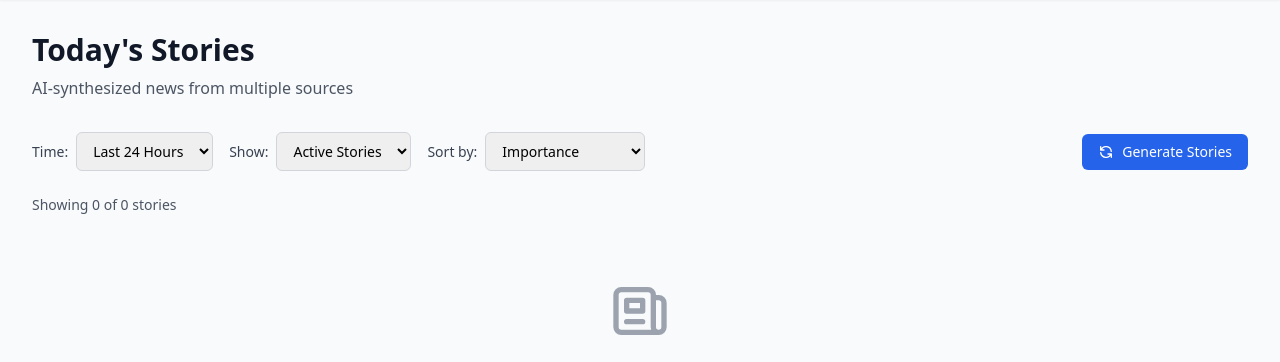
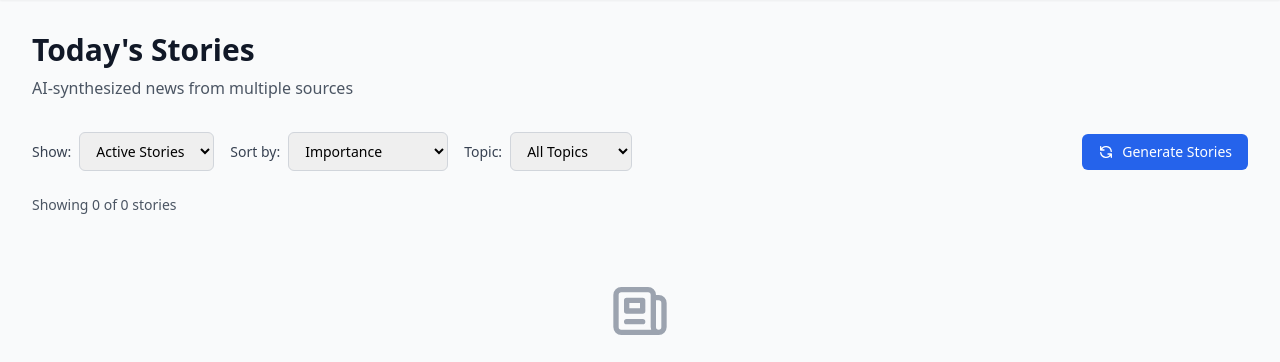
Before and after one commit to Deim0s13/newsbrief, a FastAPI app: page / in a window 1280 px wide. Shown: the part 65-427 px from the top of the page. Run offline with FastAPI, Linux system fonts and the light colour scheme; data that the repository does not hold is empty; parts of the project's set-up code (start-up, migrations or seed data) failed here and were passed over.

Commit message:
Fix #81: Stories page filters not working
Root cause: stories.js loaded in wrong location, app.js conflicts

Changes:
- Remove Time filter (redundant with Status + Sort options)
- Add Topic filter to filter stories by topic
- Move stories.js to {% block scripts %} for proper load order
- Add guard in app.js to only run on Articles page
- Add 'topic' parameter to GET /stories API endpoint
- Add topic filtering to get_stories() in stories.py

The Time filter was removed because:
- Stories are generated daily and archived after 7 days
- Status filter (Active/Archived) handles temporal filtering
- Sort by 'Latest Generated' shows newest stories first

```diff
--- a/app/main.py
+++ b/app/main.py
@@ -1470,6 +1470,9 @@ def list_stories_endpoint(
     order_by: str = Query(
         "importance", description="Sort field: importance, freshness, or generated_at"
     ),
+    topic: str = Query(
+        None, description="Filter by topic (e.g., 'ai-ml', 'security', 'politics')"
+    ),
 ):
     """
     List stories with filtering, sorting, and pagination.
@@ -1482,6 +1485,7 @@ def list_stories_endpoint(
         offset: Pagination offset (default: 0)
         status: Filter by status - 'active', 'archived', or 'all' (default: active)
         order_by: Sort field - 'importance', 'freshness', or 'generated_at' (default: importance)
+        topic: Filter by topic (optional)
 
     Returns:
         List of stories with metadata and supporting article summaries
@@ -1510,12 +1514,19 @@ def list_stories_endpoint(
                 offset=offset,
                 status=status_filter,
                 order_by=order_by,
+                topic=topic,
             )
 
             # Get total count for pagination
+            conditions = []
+            if status_filter:
+                conditions.append(f"status = '{status_filter}'")
+            if topic:
+                conditions.append(f"topics_json LIKE '%\"{topic}\"%'")
+
             count_query = "SELECT COUNT(*) FROM stories"
-            if status_filter:
-                count_query += f" WHERE status = '{status_filter}'"
+            if conditions:
+                count_query += " WHERE " + " AND ".join(conditions)
 
             total = s.execute(text(count_query)).scalar() or 0
 
--- a/app/static/js/app.js
+++ b/app/static/js/app.js
@@ -3,12 +3,16 @@
 
 document.addEventListener('DOMContentLoaded', function() {
     initializeDarkMode();
-    loadArticles();
-    setupEventListeners();
+
+    // Only run articles-specific code on the Articles page
+    if (document.getElementById('articles-container')) {
+        loadArticles();
+        setupArticleEventListeners();
+    }
 });
 
-// Setup all event listeners
-function setupEventListeners() {
+// Setup event listeners for Articles page
+function setupArticleEventListeners() {
     // Dark mode toggle
     const darkModeToggle = document.getElementById('dark-mode-toggle');
     if (darkModeToggle) {
--- a/app/static/js/stories.js
+++ b/app/static/js/stories.js
@@ -9,18 +9,18 @@ document.addEventListener('DOMContentLoaded', function() {
 // Setup all event listeners
 function setupEventListeners() {
     // Filter changes
-    const timeFilter = document.getElementById('time-filter');
     const statusFilter = document.getElementById('status-filter');
     const sortFilter = document.getElementById('sort-filter');
+    const topicFilter = document.getElementById('topic-filter');
 
-    if (timeFilter) {
-        timeFilter.addEventListener('change', loadStories);
-    }
     if (statusFilter) {
         statusFilter.addEventListener('change', loadStories);
     }
     if (sortFilter) {
         sortFilter.addEventListener('change', loadStories);
+    }
+    if (topicFilter) {
+        topicFilter.addEventListener('change', loadStories);
     }
 
     // Load more button
@@ -44,6 +44,7 @@ async function loadStories() {
         // Get filter values
         const status = document.getElementById('status-filter').value;
         const orderBy = document.getElementById('sort-filter').value;
+        const topic = document.getElementById('topic-filter')?.value || '';
 
         // Build API URL
         const params = new URLSearchParams({
@@ -52,6 +53,11 @@ async function loadStories() {
             status: status,
             order_by: orderBy
         });
+
+        // Add topic filter if selected
+        if (topic) {
+            params.set('topic', topic);
+        }
 
         const apiUrl = `/stories?${params.toString()}`;
         console.log('Loading stories from:', apiUrl);
@@ -131,6 +137,7 @@ async function loadMoreStories() {
 
         const status = document.getElementById('status-filter').value;
         const orderBy = document.getElementById('sort-filter').value;
+        const topic = document.getElementById('topic-filter')?.value || '';
 
         const params = new URLSearchParams({
             limit: '20',
@@ -138,6 +145,11 @@ async function loadMoreStories() {
             status: status,
             order_by: orderBy
         });
+
+        // Add topic filter if selected
+        if (topic) {
+            params.set('topic', topic);
+        }
 
         const response = await fetch(`/stories?${params.toString()}`);
         const data = await response.json();
--- a/app/templates/stories.html
+++ b/app/templates/stories.html
@@ -12,16 +12,6 @@
 
     <!-- Filters and Actions -->
     <div class="mb-6 flex flex-wrap gap-4 items-center">
-        <!-- Time Window Filter -->
-        <div class="flex items-center space-x-2">
-            <label class="text-sm font-medium text-gray-700 dark:text-gray-300">Time:</label>
-            <select id="time-filter" class="px-3 py-2 border border-gray-300 rounded-md text-sm focus:ring-2 focus:ring-blue-500 focus:border-transparent dark:bg-gray-700 dark:border-gray-600 dark:text-white">
-                <option value="24">Last 24 Hours</option>
-                <option value="48">Last 2 Days</option>
-                <option value="168">Last Week</option>
-            </select>
-        </div>
-
         <!-- Status Filter -->
         <div class="flex items-center space-x-2">
             <label class="text-sm font-medium text-gray-700 dark:text-gray-300">Show:</label>
@@ -39,6 +29,23 @@
                 <option value="importance">Importance</option>
                 <option value="freshness">Freshness</option>
                 <option value="generated_at">Latest Generated</option>
+            </select>
+        </div>
+
+        <!-- Topic Filter -->
+        <div class="flex items-center space-x-2">
+            <label class="text-sm font-medium text-gray-700 dark:text-gray-300">Topic:</label>
+            <select id="topic-filter" class="px-3 py-2 border border-gray-300 rounded-md text-sm focus:ring-2 focus:ring-blue-500 focus:border-transparent dark:bg-gray-700 dark:border-gray-600 dark:text-white">
+                <option value="">All Topics</option>
+                <option value="AI/ML">AI/ML</option>
+                <option value="Security">Security</option>
+                <option value="Cloud">Cloud</option>
+                <option value="DevTools">DevTools</option>
+                <option value="Politics">Politics</option>
+                <option value="Business">Business</option>
+                <option value="Technology">Technology</option>
+                <option value="Gaming">Gaming</option>
+                <option value="Space">Space</option>
             </select>
         </div>
 
@@ -150,6 +157,8 @@
     </article>
 </template>
 
-<!-- Custom JavaScript for Stories Page -->
+{% endblock %}
+
+{% block scripts %}
 <script src="{{ url_for('static', path='js/stories.js') }}"></script>
 {% endblock %}
```
Also changed, not shown: app/stories.py (+7 -0 lines).
